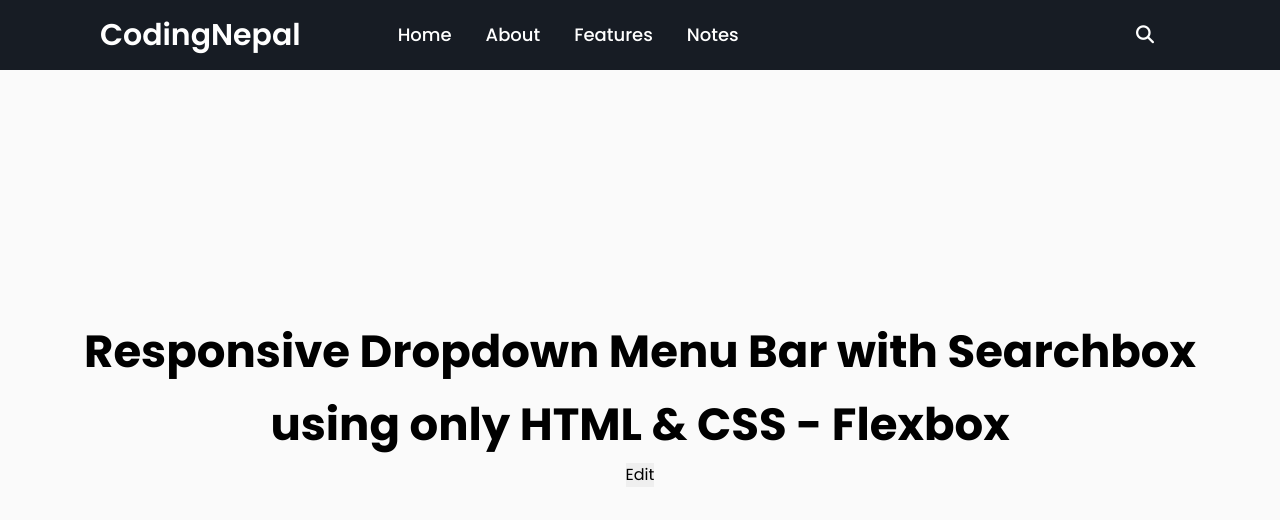
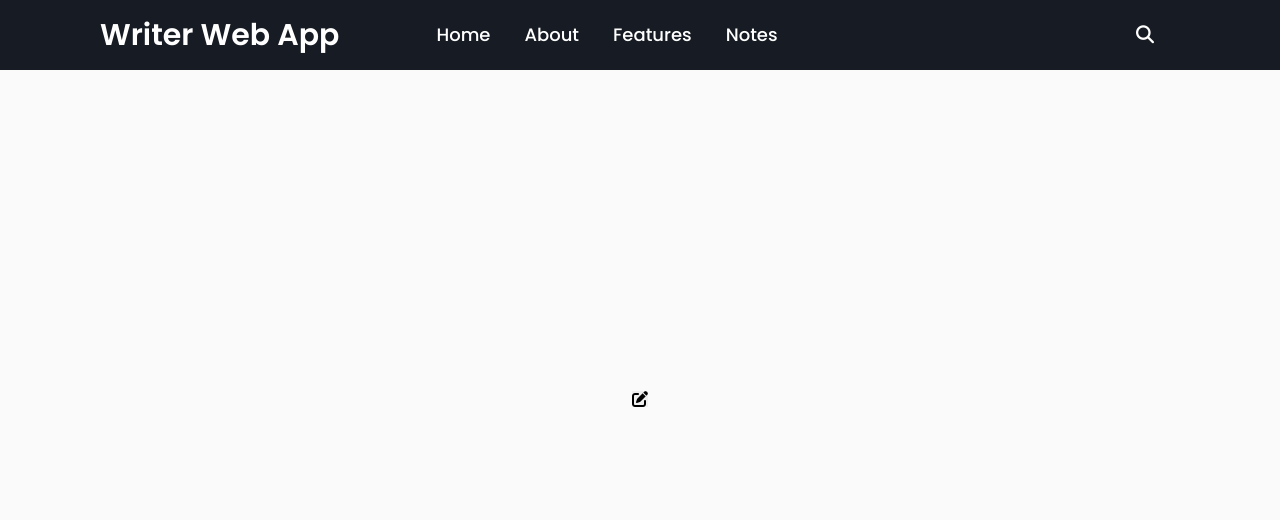
Before and after one commit to hanzomaster/writer-web-app, a plain HTML site: page index.html in a window 1280 px wide. Drawn offline with Linux system fonts and the light colour scheme.

Commit message:
chore: remove unused code

```diff
--- a/css/style.css
+++ b/css/style.css
@@ -280,17 +280,11 @@ nav .content .links {
 }
 
 .dummy-text {
-    position: absolute;
+    position: relative;
     top: 50%;
     left: 50%;
     width: 100%;
-    z-index: -1;
     padding: 0 20px;
     text-align: center;
     transform: translate(-50%, -50%);
 }
-
-.dummy-text h2 {
-    font-size: 45px;
-    margin: 5px 0;
-}
--- a/index.html
+++ b/index.html
@@ -18,7 +18,7 @@
       <input type="checkbox" id="show-menu" aria-label="show-menu">
       <label for="show-menu" class="menu-icon"><em class="fas fa-bars"></em></label>
       <div class="content">
-        <div class="logo"><a href="#">CodingNepal</a></div>
+        <div class="logo"><a href="#">Writer Web App</a></div>
         <ul class="links">
           <li><a href="#">Home</a></li>
           <li><a href="#">About</a></li>
@@ -30,10 +30,8 @@
     </nav>
   </div>
   <div class="dummy-text">
-    <h2>Responsive Dropdown Menu Bar with Searchbox</h2>
-    <h2>using only HTML & CSS - Flexbox</h2>
-    <a href="editor.html">
-      <button type="button">Edit</button>
+    <a href="editor.html" aria-label="Edit task">
+      <button type="button" class="fas fa-edit" aria-label="Button to edit task"></button>
     </a>
   </div>
 
--- a/js/editor.js
+++ b/js/editor.js
@@ -5,8 +5,6 @@ console.log(params.get('edit'))
 let noteStorage = []
 
 const title = $('.title')
-
-$('textarea').value = 'Hello World'
 
 $('button[name="submit"]').addEventListener('click', () => {
   if (title.value === '') {
```
